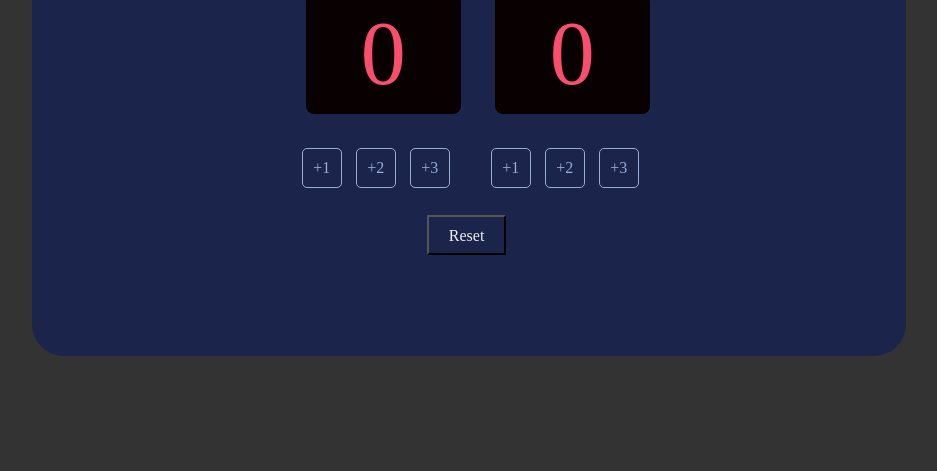
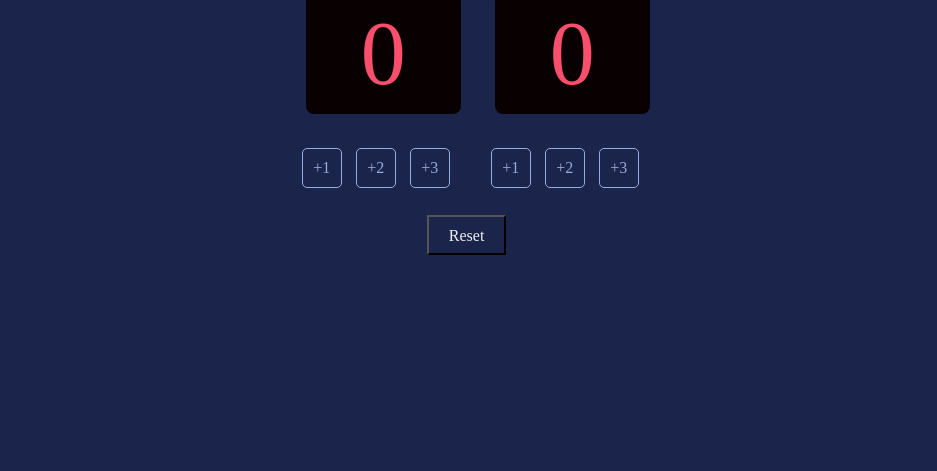
Before and after one commit to Robodlan/BasketBall-Score, a plain HTML site: page index.html in a window 1280 px wide. Shown: the part 329-800 px from the top of the page, without its empty margins (171-1108 px from the left). Drawn offline with nearby package versions, Linux system fonts and the light colour scheme; a web font is replaced by a local one.

Commit message:
background-color change

```diff
--- a/index.css
+++ b/index.css
@@ -7,11 +7,11 @@ body {
     margin: 0;
     padding: 0;
     font-family: cursedTimer;
-    /* height: 100vh; */
-    background-color: #333;
+    height: 100vh;
+    background-color: #1B244A;
     display: flex;
     justify-content: center;
-    align-items: flex-start;
+    /* align-items: center; */
 }
 
 h3 {
```
